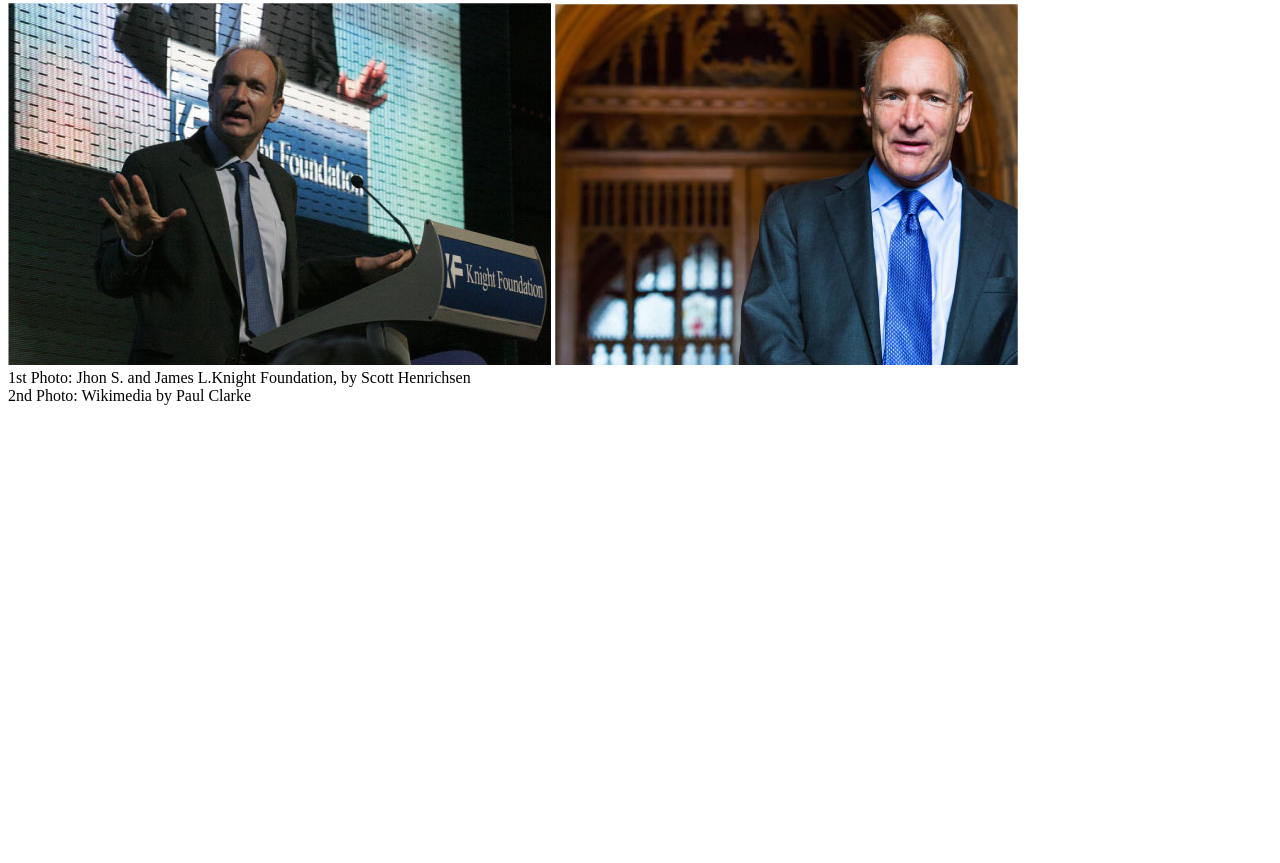
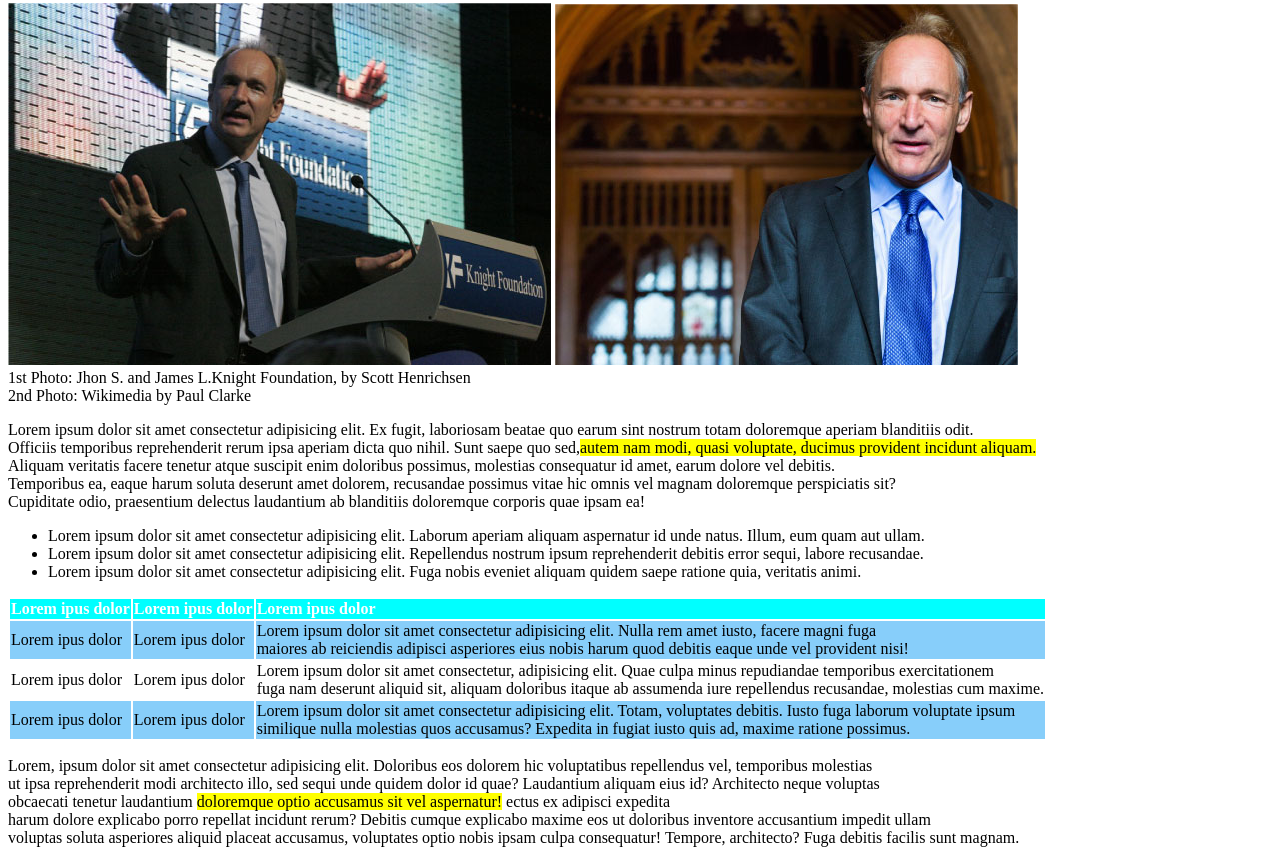
Before and after one commit to LucaArcudi/html-css-booleaner, a plain HTML site: page index.html in a window 1280 px wide. Shown: the part 319-1182 px from the top of the page. Before the commit the page ends 800 px from the top, so only its background shows below. Drawn offline with Linux system fonts and the light colour scheme.

Commit message:
add article body

```diff
--- a/css/style.css
+++ b/css/style.css
@@ -29,3 +29,24 @@ h1{
 .separator{
     height: 2rem;
 }
+
+.coloryellow{
+    background-color: yellow;
+}
+
+.tablehead{
+    background-color: aqua;
+    color: white;
+}
+
+.firstrow{
+    background-color: lightskyblue;
+}
+
+.thirdrow{
+    background-color: lightskyblue;
+}
+
+.thirdth{
+    text-align: left;
+}
--- a/index.html
+++ b/index.html
@@ -37,7 +37,52 @@
             <div>2nd Photo: Wikimedia by Paul Clarke</div>
         </section>
 
+        <!-- Contenuto Articolo-->
+        <section>
+            <p>
+                Lorem ipsum dolor sit amet consectetur adipisicing elit. Ex fugit, laboriosam beatae quo earum sint nostrum totam doloremque aperiam blanditiis odit. <br> Officiis temporibus reprehenderit rerum ipsa aperiam dicta quo nihil.
+                Sunt saepe quo sed,<span class="coloryellow">autem nam modi, quasi voluptate, ducimus provident incidunt aliquam.</span> <br> Aliquam veritatis facere tenetur atque suscipit enim doloribus possimus, molestias consequatur id amet, earum dolore vel debitis. <br>
+                Temporibus ea, eaque harum soluta deserunt amet dolorem, recusandae possimus vitae hic omnis vel magnam doloremque perspiciatis sit? <br> Cupiditate odio, praesentium delectus laudantium ab blanditiis doloremque corporis quae ipsam ea!
 
+            </p>
+
+            <ul>
+                <li>Lorem ipsum dolor sit amet consectetur adipisicing elit. Laborum aperiam aliquam aspernatur id unde natus. Illum, eum quam aut ullam.</li>
+                <li>Lorem ipsum dolor sit amet consectetur adipisicing elit. Repellendus nostrum ipsum reprehenderit debitis error sequi, labore recusandae.</li>
+                <li>Lorem ipsum dolor sit amet consectetur adipisicing elit. Fuga nobis eveniet aliquam quidem saepe ratione quia, veritatis animi.</li>
+            </ul>
+
+            <table>
+                <thead class="tablehead">
+                    <tr>
+                        <th>Lorem ipus dolor</th>
+                        <th>Lorem ipus dolor</th>
+                        <th class="thirdth">Lorem ipus dolor</th>
+                    </tr>
+                </thead>
+                <tbody>
+                    <tr class="firstrow">
+                        <td>Lorem ipus dolor</td>
+                        <td>Lorem ipus dolor</td>
+                        <td>Lorem ipsum dolor sit amet consectetur adipisicing elit. Nulla rem amet iusto, facere magni fuga <br> maiores ab reiciendis adipisci asperiores eius nobis harum quod debitis eaque unde vel provident nisi!</td>
+                    </tr>
+                    <tr class="secondrow">
+                        <td>Lorem ipus dolor</td>
+                        <td>Lorem ipus dolor</td>
+                        <td>Lorem ipsum dolor sit amet consectetur, adipisicing elit. Quae culpa minus repudiandae temporibus exercitationem <br> fuga nam deserunt aliquid sit, aliquam doloribus itaque ab assumenda iure repellendus recusandae, molestias cum maxime.</td>
+                    </tr>
+                    <tr class="thirdrow">
+                        <td>Lorem ipus dolor</td>
+                        <td>Lorem ipus dolor</td>
+                        <td>Lorem ipsum dolor sit amet consectetur adipisicing elit. Totam, voluptates debitis. Iusto fuga laborum voluptate ipsum <br> similique nulla molestias quos accusamus? Expedita in fugiat iusto quis ad, maxime ratione possimus.</td>
+                    </tr>
+                </tbody>
+            </table>
+
+            <p>Lorem, ipsum dolor sit amet consectetur adipisicing elit. Doloribus eos dolorem hic voluptatibus repellendus vel, temporibus molestias <br> ut ipsa reprehenderit modi architecto illo, sed sequi unde quidem dolor id quae?
+            Laudantium aliquam eius id? Architecto neque voluptas <br> obcaecati tenetur laudantium <span class="coloryellow">doloremque optio accusamus sit vel aspernatur!</span> ectus ex adipisci expedita <br> harum dolore explicabo porro repellat incidunt rerum?
+            Debitis cumque explicabo maxime eos ut doloribus inventore accusantium impedit ullam <br> voluptas soluta asperiores aliquid placeat accusamus, voluptates optio nobis ipsam culpa consequatur! Tempore, architecto? Fuga debitis facilis sunt magnam.</p>
+        </section>
     </main>
 
     <footer>
```
